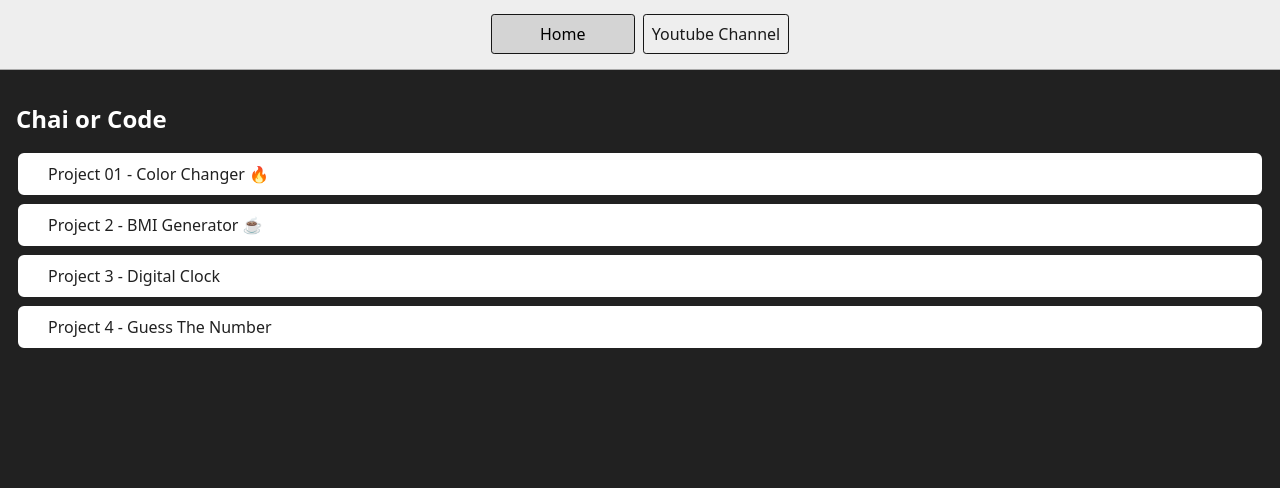
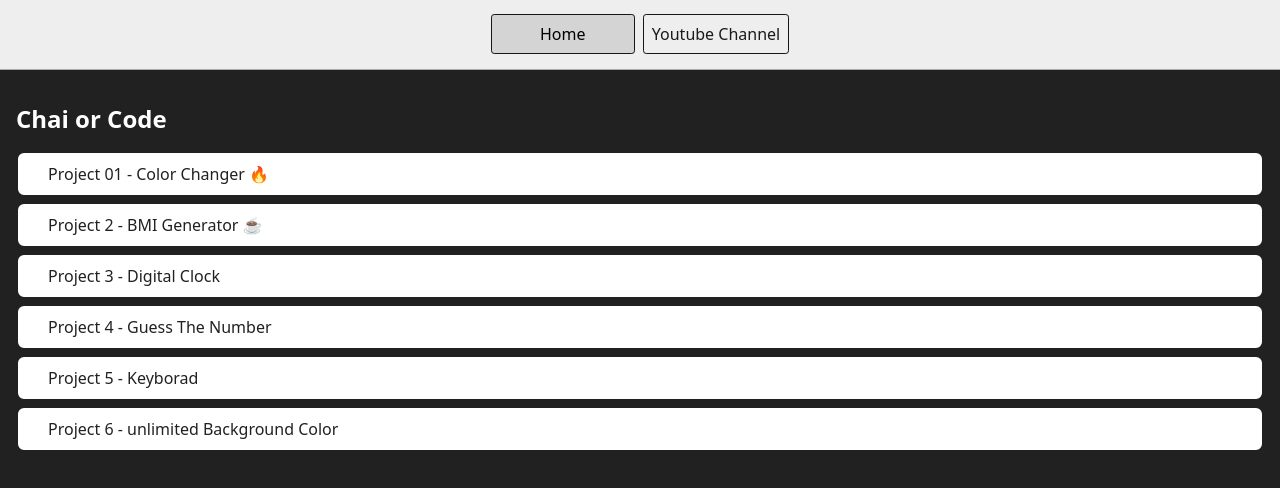
Before and after one commit to Raviranjan15April/JavaScript_ChaiAurCode, a plain HTML site: page Projects/DOM_Project/index.html in a window 1280 px wide. Drawn offline with Linux system fonts and the light colour scheme.

Commit message:
Update index.html

```diff
--- a/Projects/DOM_Project/index.html
+++ b/Projects/DOM_Project/index.html
@@ -20,6 +20,8 @@
             <a class="project-link" href="02-BMICalculator/index.html"> Project 2 - BMI Generator ☕️</a>
             <a class="project-link" href="03-DigitalClock/index.html"> Project 3 - Digital Clock</a>
             <a class="project-link" href="04-GuessTheNumber/index.html"> Project 4 - Guess The Number</a>
+            <a class="project-link" href="05-keyboard/index.html"> Project 5 - Keyborad</a>
+            <a class="project-link" href="06-unlimitedColor/index.html"> Project 6 - unlimited Background Color</a>
         </div>
     </main>
 </body>
```
